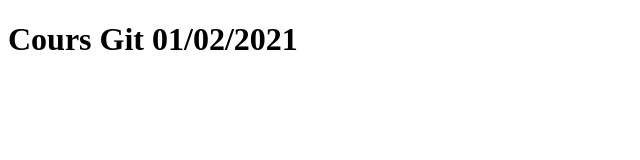
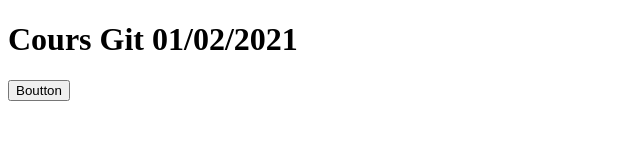
Before and after one commit to Nyaraa-2/projet_git, a plain HTML site: page src/index.html in a window 1280 px wide. Shown: the whole page, without its empty margins (0-640 px from the left). Drawn offline with Linux system fonts and the light colour scheme.

Commit message:
commit sur une branche

```diff
--- a/src/index.html
+++ b/src/index.html
@@ -9,6 +9,7 @@
 
 <body>
     <h1>Cours Git 01/02/2021</h1>
+    <button>Boutton</button>
 </body>
 
 </html>
```
Also changed, not shown: 2 other files.
